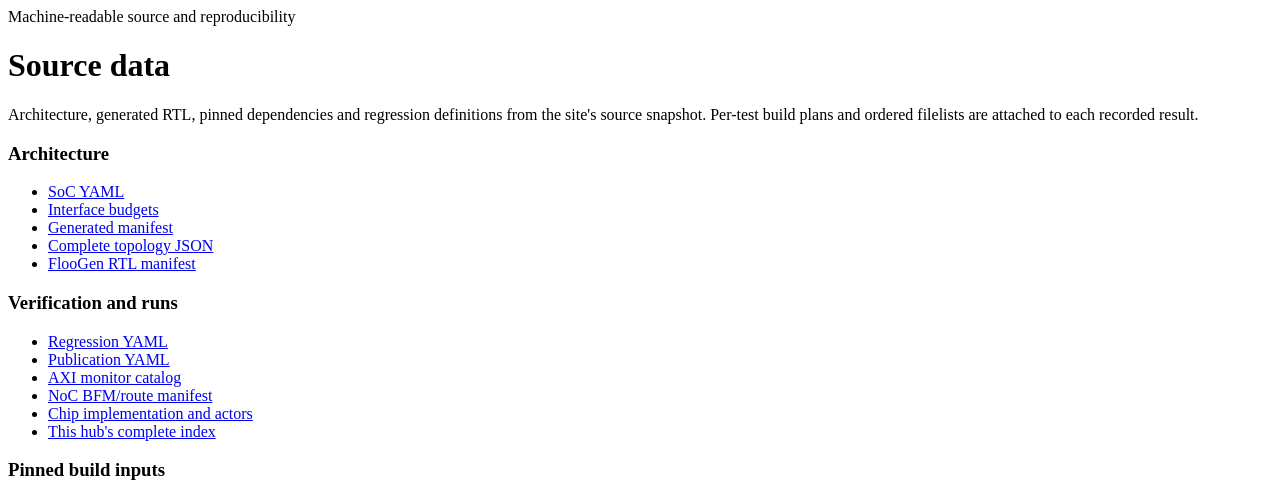
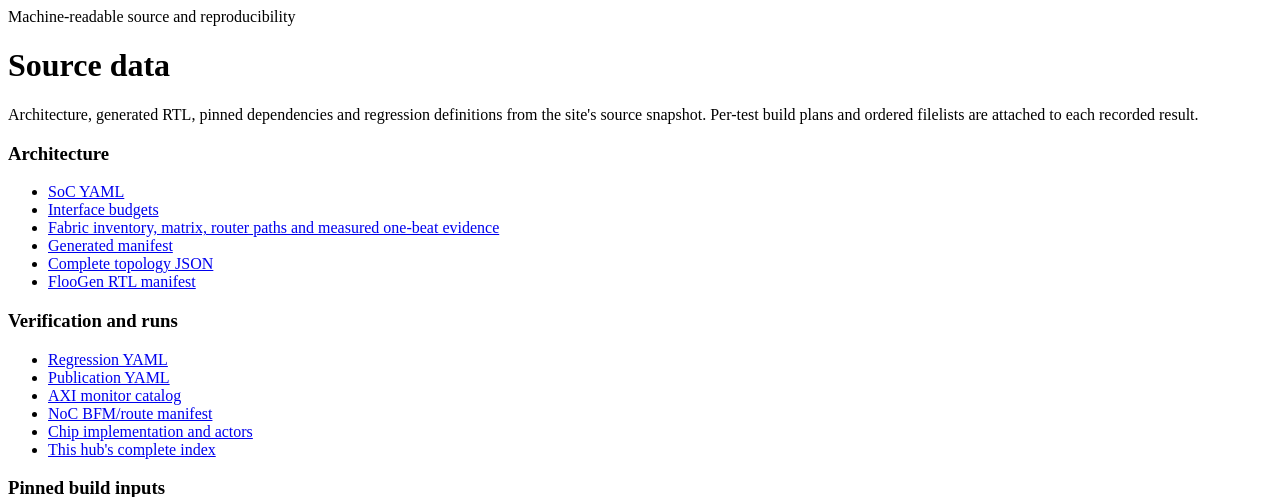
Before and after one commit to r987r/xezim-hello-world, a Python web app: template tools/templates/site_reference.html in a window 1280 px wide. Shown: the top 497 px of the page. Run offline with Jinja, Linux system fonts and the light colour scheme; the template is opened without the code that fills it, so the values that code supplies are empty.

Commit message:
Expose machine-readable fabric report in source index

```diff
--- a/tools/templates/site_reference.html
+++ b/tools/templates/site_reference.html
@@ -1,3 +1,3 @@
 <div class="eyebrow">Machine-readable source and reproducibility</div><h1>Source data</h1><p class="lede">Architecture, generated RTL, pinned dependencies and regression definitions from the site's source snapshot. Per-test build plans and ordered filelists are attached to each recorded result.</p>
-<div class="grid"><div class="card"><h3>Architecture</h3><ul><li><a href="config/soc.yaml">SoC YAML</a></li><li><a href="config/interface_contracts.yaml">Interface budgets</a></li><li><a href="gen/manifest.json">Generated manifest</a></li><li><a href="gen/diagrams/noc-topology.json">Complete topology JSON</a></li><li><a href="gen/noc/floonoc/manifest.json">FlooGen RTL manifest</a></li></ul></div><div class="card"><h3>Verification and runs</h3><ul><li><a href="config/regression.yaml">Regression YAML</a></li><li><a href="config/publication.yaml">Publication YAML</a></li><li><a href="gen/supernoc/axi_monitors.json">AXI monitor catalog</a></li><li><a href="gen/supernoc/manifest.json">NoC BFM/route manifest</a></li><li><a href="gen/chip/manifest.json">Chip implementation and actors</a></li><li><a href="data/site.json">This hub's complete index</a></li></ul></div><div class="card"><h3>Pinned build inputs</h3><ul><li><a href="config/ip.lock.yaml">Upstream IP lock</a></li><li><a href="Bender.yml">Ordered source sets</a></li><li><a href="Bender.lock">Bender dependency lock</a></li><li><a href="docs/regression.html">Build and run instructions</a></li><li><a href="docs/publication.html">Publication and retention policy</a></li></ul></div></div>
+<div class="grid"><div class="card"><h3>Architecture</h3><ul><li><a href="config/soc.yaml">SoC YAML</a></li><li><a href="config/interface_contracts.yaml">Interface budgets</a></li><li><a href="data/fabric.json">Fabric inventory, matrix, router paths and measured one-beat evidence</a></li><li><a href="gen/manifest.json">Generated manifest</a></li><li><a href="gen/diagrams/noc-topology.json">Complete topology JSON</a></li><li><a href="gen/noc/floonoc/manifest.json">FlooGen RTL manifest</a></li></ul></div><div class="card"><h3>Verification and runs</h3><ul><li><a href="config/regression.yaml">Regression YAML</a></li><li><a href="config/publication.yaml">Publication YAML</a></li><li><a href="gen/supernoc/axi_monitors.json">AXI monitor catalog</a></li><li><a href="gen/supernoc/manifest.json">NoC BFM/route manifest</a></li><li><a href="gen/chip/manifest.json">Chip implementation and actors</a></li><li><a href="data/site.json">This hub's complete index</a></li></ul></div><div class="card"><h3>Pinned build inputs</h3><ul><li><a href="config/ip.lock.yaml">Upstream IP lock</a></li><li><a href="Bender.yml">Ordered source sets</a></li><li><a href="Bender.lock">Bender dependency lock</a></li><li><a href="docs/regression.html">Build and run instructions</a></li><li><a href="docs/publication.html">Publication and retention policy</a></li></ul></div></div>
 <p class="notice">All links above describe the site's source snapshot. Reports under Test runs include original source provenance; their data is never regenerated from newer simulation code. Missing or expired evidence is not a pass.</p><script type="application/json" id="site-data">__SITE_DATA__</script>
```
